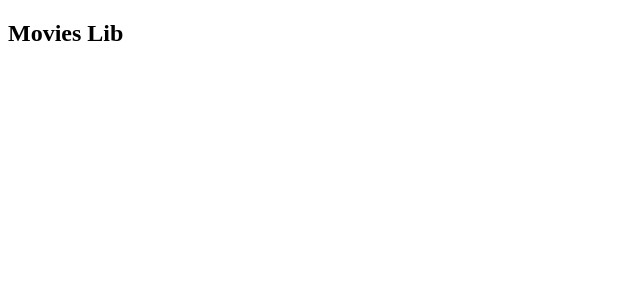
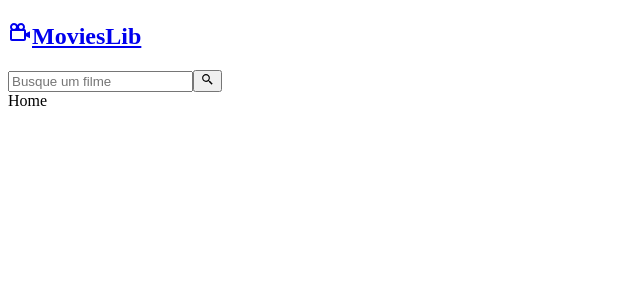
Before and after one commit to anaalmeida-v/JSModerno-TS-ProjetoAPI, a React (Vite) app in the folder movies_lib/: page / in a window 1280 px wide. Shown: the top 300 px of the page, without its empty margins (0-640 px from the left). Built offline with nearby package versions, Linux system fonts and the light colour scheme.

Commit message:
body navbar

```diff
--- a/movies_lib/src/App.jsx
+++ b/movies_lib/src/App.jsx
@@ -1,9 +1,16 @@
 import "./App.css";
+import { Outlet } from "react-router-dom";
+
+//components
+import Navbar from "./components/Navbar";
 
 function App() {
-  return <div className="App">
-    <h2>Movies Lib</h2>
-  </div>;
+  return (
+    <div className="App">
+      <Navbar />
+      <Outlet />
+    </div>
+  );
 }
 
 export default App;
--- /dev/null
+++ b/movies_lib/src/components/Navbar.jsx
@@ -0,0 +1,23 @@
+import { Link } from "react-router-dom";
+import { BiCameraMovie, BiSearchAlt2 } from "react-icons/bi";
+
+const Navbar = () => {
+  return (
+    <nav id="navbar">
+      <h2>
+        <Link to="/">
+          <BiCameraMovie />
+          MoviesLib
+        </Link>
+      </h2>
+      <form>
+        <input type="text" placeholder="Busque um filme" />
+        <button type="submit">
+          <BiSearchAlt2 />
+        </button>
+      </form>
+    </nav>
+  );
+};
+
+export default Navbar;
--- a/movies_lib/src/pages/Home.jsx
+++ b/movies_lib/src/pages/Home.jsx
@@ -1,4 +1,3 @@
-import React from "react";
 
 const Home = () => {
   return <div>Home</div>;
--- a/movies_lib/src/pages/Movie.jsx
+++ b/movies_lib/src/pages/Movie.jsx
@@ -1,4 +1,3 @@
-import React from "react";
 
 const Movie = () => {
   return <div>Movie</div>;
--- a/movies_lib/src/pages/Search.jsx
+++ b/movies_lib/src/pages/Search.jsx
@@ -1,4 +1,3 @@
-import React from "react";
 
 const Search = () => {
   return <div>Search</div>;
```
